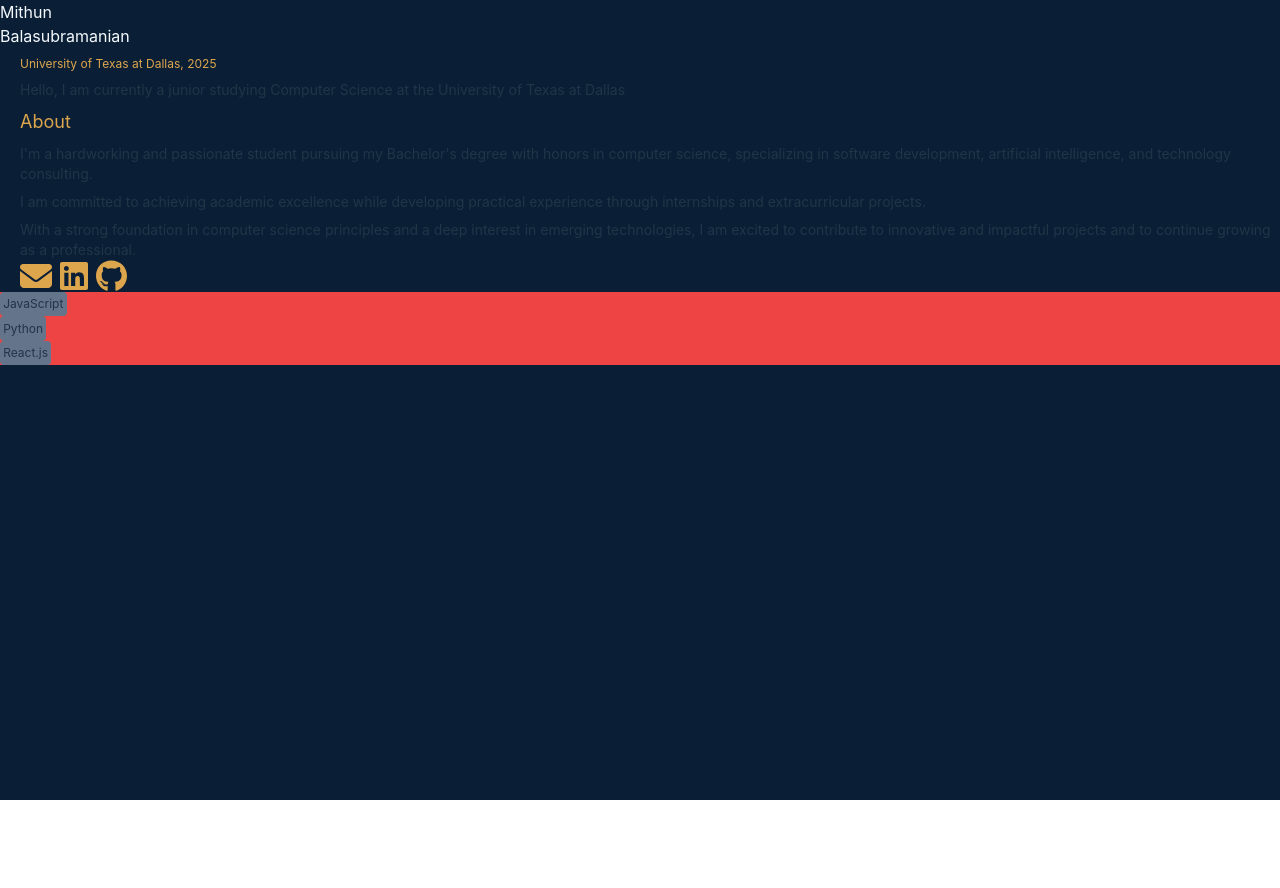
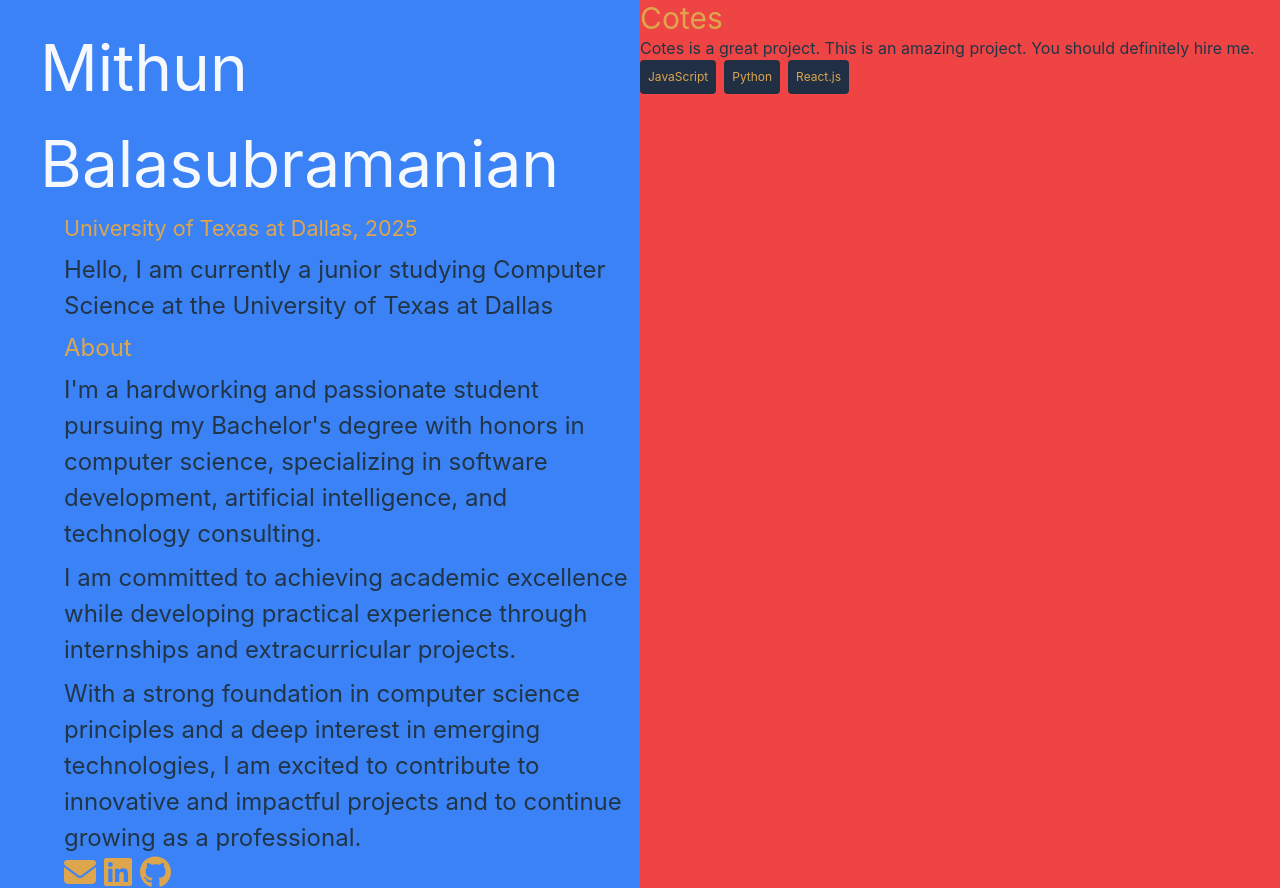
Before and after one commit to mithunb9/website, a Vue app: page / in a window 1280 px wide. Before the commit the page ends 800 px from the top, so only its background shows below. Built offline with nearby package versions, Linux system fonts and the light colour scheme.

Commit message:
update project

```diff
--- a/src/App.vue
+++ b/src/App.vue
@@ -1,31 +1,28 @@
-<script setup>
-import HelloWorld from "./components/HelloWorld.vue";
-import Plane from "./components/Plane.vue";
-import About from "./components/About.vue";
-import Project from "./components/Project.vue";
-</script>
-
 <template>
-  <div class="bg-bgblue h-screen">
-    <div>
+  <div class="bg-bgblue grid grid-cols-2 h-screen">
+    <div class="bg-blue-500 col-span-1">
       <div id="header" class="text-txwhite">
-        <h1>Mithun</h1>
-        <h1>Balasubramanian</h1>
+        <div class="pl-10 pt-5 lg:text-[4rem] md:text-[2rem] xs:text-[1rem]">
+          <h1>Mithun</h1>
+          <h1>Balasubramanian</h1>
+        </div>
       </div>
 
-      <div class="ml-5 mt-2">
+      <div class="ml-16 mt-2">
         <div id="tagline">
-          <p class="text-xs text-txyellow">
+          <p
+            class="text-xs text-txyellow mb-4 lg:text-[1.35rem] md-[1rem] xs-[.125rem]"
+          >
             University of Texas at Dallas, 2025
           </p>
         </div>
-        <div id="about" class="mt-2 text-sm">
-          <p>
+        <div id="about" class="mt-4 lg:text-[1.5rem] md-[1rem] xs-[.5rem]">
+          <p class="mb-2">
             Hello, I am currently a junior studying Computer Science at the
             University of Texas at Dallas
           </p>
-          <h2 class="text-lg text-txyellow mt-2">About</h2>
-          <div class="text-sm">
+          <h2 class="text-txyellow mt-2 text-2xl">About</h2>
+          <div>
             <p class="mt-2">
               I'm a hardworking and passionate student pursuing my Bachelor's
               degree with honors in computer science, specializing in software
@@ -83,17 +80,26 @@ import Project from "./components/Project.vue";
           </a>
         </div>
       </div>
+    </div>
 
+    <div class="bg-red-500 col-span-1">
       <div>
         <Project
-          :name="Mithun"
-          :description="Mithuun"
+          :name="'Cotes'"
+          :description="'Cotes is a great project. This is an amazing project. You should definitely hire me. '"
           :langs="['JavaScript', 'Python', 'React.js']"
         />
       </div>
     </div>
   </div>
 </template>
+
+<script setup>
+import HelloWorld from "./components/HelloWorld.vue";
+import Plane from "./components/Plane.vue";
+import About from "./components/About.vue";
+import Project from "./components/Project.vue";
+</script>
 
 <style scoped>
 .logo {
--- a/src/components/LangLabel.vue
+++ b/src/components/LangLabel.vue
@@ -1,5 +1,5 @@
 <template>
-  <div class="bg-slate-500 p-[.2rem] rounded text-[.75rem]">
+  <div class="p-[.2rem] rounded text-[.75rem]">
     <p>{{ name }}</p>
   </div>
 </template>
--- a/src/components/Project.vue
+++ b/src/components/Project.vue
@@ -1,9 +1,15 @@
 <template>
   <div>
-    <p>{{ name }}</p>
+    <h1 class="text-3xl text-txyellow">{{ name }}</h1>
     <p>{{ description }}</p>
-    <div v-for="(lang, index) in langs" :key="index" class="flex bg-red-500">
-      <LangLabel :name="lang" />
+    <div class="flex space-x-2">
+      <div
+        v-for="(lang, index) in langs"
+        :key="index"
+        class="bg-[#202F43] rounded"
+      >
+        <LangLabel :name="lang" class="p-[.5rem] text-txyellow" />
+      </div>
     </div>
   </div>
 </template>
```
Also changed, not shown: 2 other files (tests, documents, lock files or other folders).
